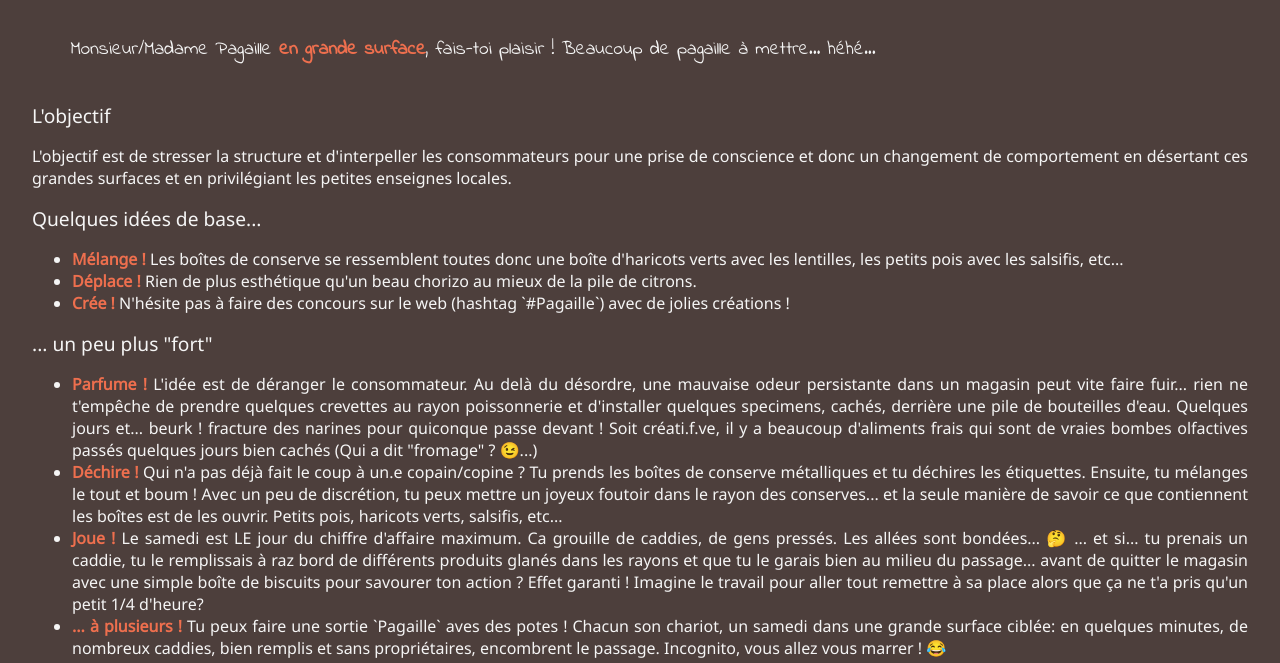
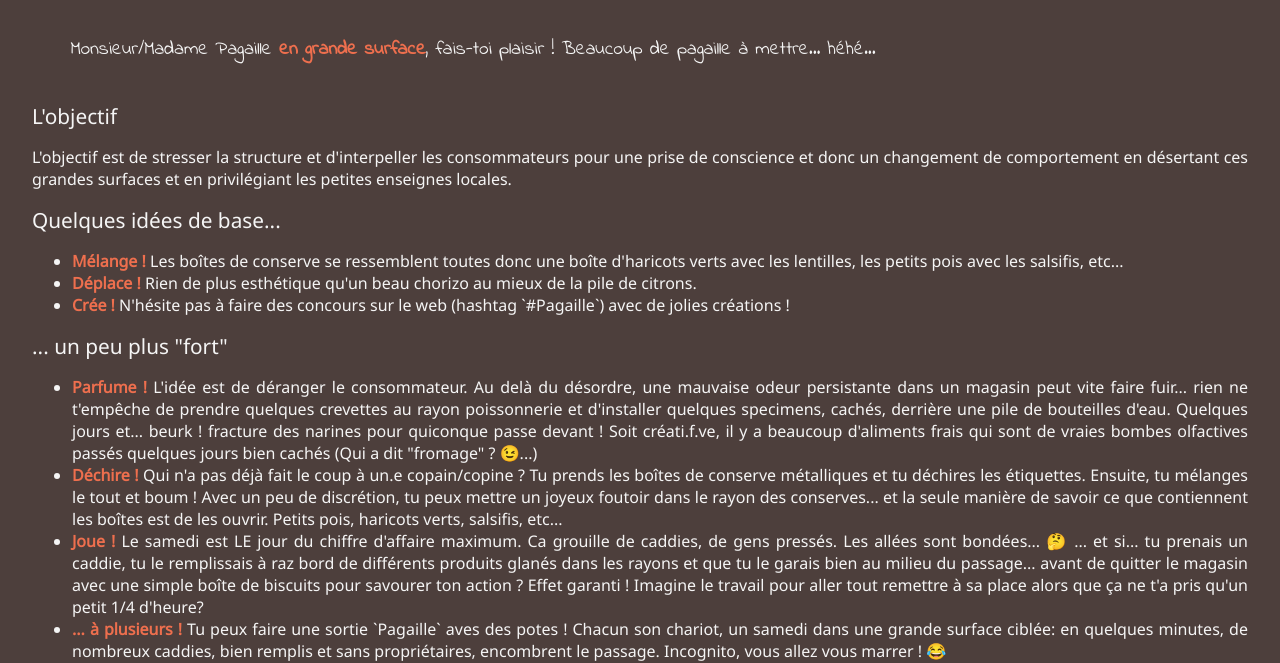
Before and after one commit to pexr/pagaille, a plain HTML site: page site/fr/grande-surface.html in a window 1280 px wide. Shown: the part 144-807 px from the top of the page. Drawn offline with Linux system fonts and the light colour scheme.

Commit message:
update css

```diff
--- a/site/fr/style.css
+++ b/site/fr/style.css
@@ -2,6 +2,7 @@ body {
     font-family: 'Noto Sans', sans-serif;
     background-color: #4d3f3c;
     color: whitesmoke;
+    font-size: 1em;
     margin-right: 2em;
     margin-left: 2em;
     text-align: justify;
@@ -77,16 +78,12 @@ a:hover {
     color:  #ee6f4e;
 }
 
-.section {
-    font-size: 1em;
-}
-
 .section-intro {
     margin: 2em;
 }
 
 .section-title {
-    font-size: 1.2em;
+    font-size: 1.3em;
 }
 
 .strong-text {
```
